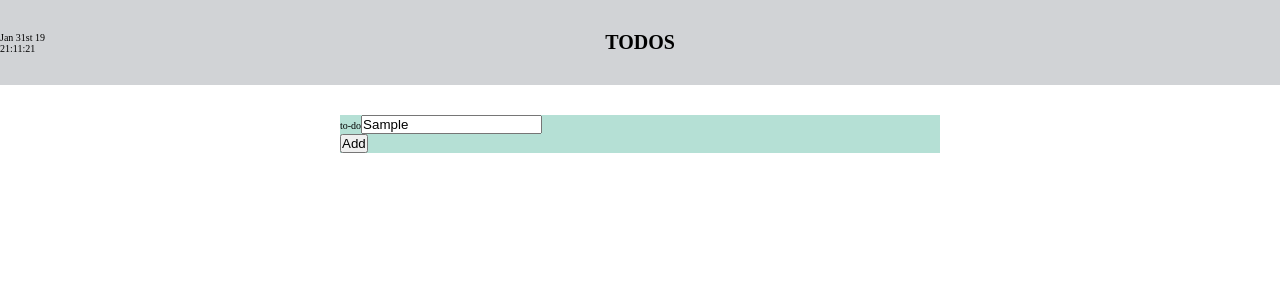
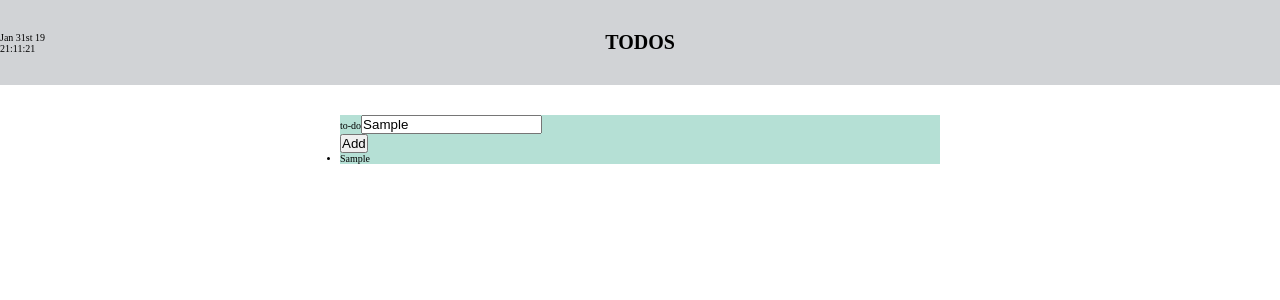
Before and after one commit to mgdsem/todo-app, a React (Create React App) app: page / in a window 1280 px wide. Both pictures are taken after typing "Sample" into the empty fields and a click on the button "Add". Shown: the top 300 px of the page. Built offline with nearby package versions, Linux system fonts and the light colour scheme.

Commit message:
create basics of todo list

```diff
--- /dev/null
+++ b/src/components/TodoList.js
@@ -0,0 +1,13 @@
+import React from 'react';
+
+import TodoListItem from './TodoListItem';
+
+const TodoList = (props) => (
+    <ul>
+        {props.todos.map(todo => (
+            <TodoListItem key={todo.id} text={todo.text} />
+        ))}
+    </ul>
+)
+
+export default TodoList;
--- /dev/null
+++ b/src/components/TodoListItem.js
@@ -0,0 +1,7 @@
+import React from 'react';
+
+const TodoListItem = (props) => (
+    <li>{props.text}</li>
+)
+
+export default TodoListItem;
--- a/src/components/Todos.js
+++ b/src/components/Todos.js
@@ -4,6 +4,7 @@ import uuid from 'uuid/v1';
 
 import Input from './Input';
 import Button from './Button';
+import TodoList from './TodoList';
 
 class Todos extends Component {
     constructor(props) {
@@ -76,6 +77,8 @@ class Todos extends Component {
                 />
 
                 <Button onClick={this.onAddTodo}>Add</Button>
+
+                <TodoList todos={this.state.todos} />
             </div>
         )
     }
```
